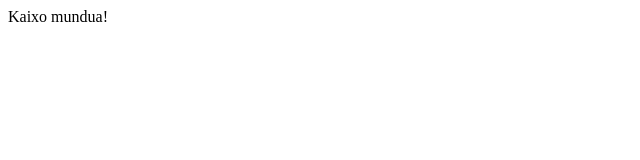
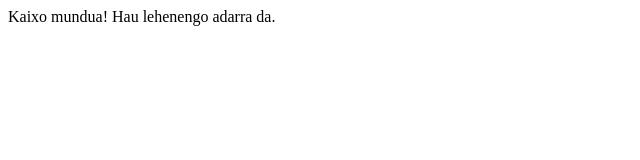
Before and after one commit to kay26TECH/azterketa_errepaso2, a plain HTML site: page index.html in a window 1280 px wide. Shown: the whole page, without its empty margins (0-640 px from the left). Drawn offline with Linux system fonts and the light colour scheme.

Commit message:
testua jartzen

```diff
--- a/index.html
+++ b/index.html
@@ -1 +1 @@
-<p>Kaixo mundua!</p>
+<p>Kaixo mundua! Hau lehenengo adarra da.</p>
```
